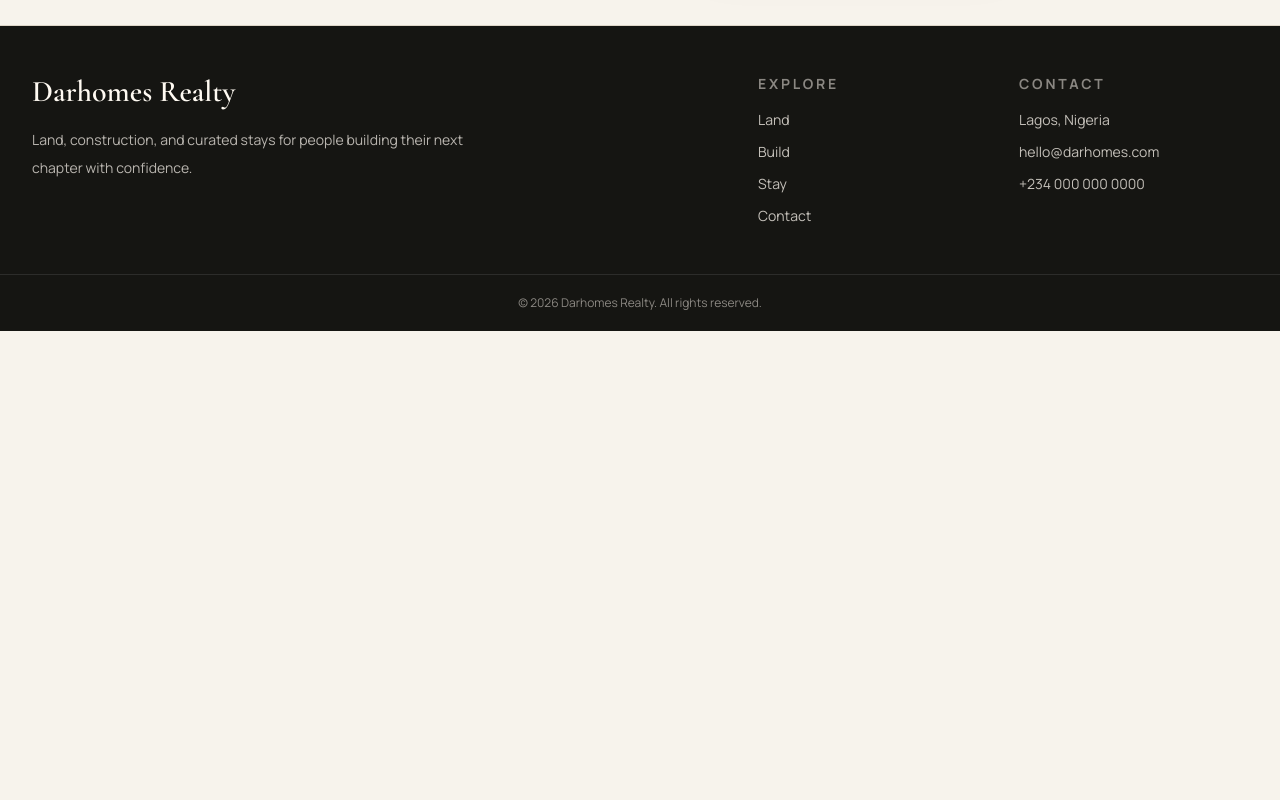
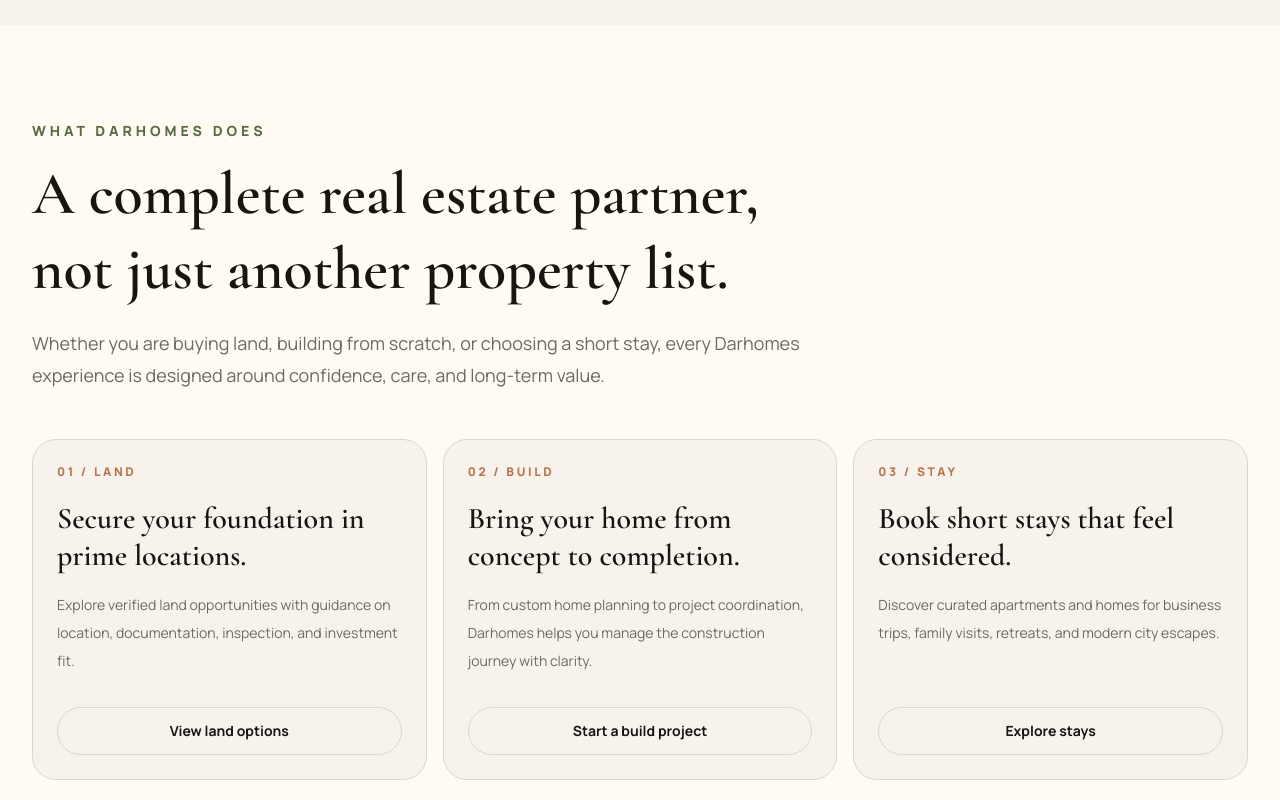
Before and after one commit to Engr-Shegez/DarHomes, a Next.js app: page / in a window 1280 px wide. Shown: the part 860-1660 px from the top of the page. Before the commit the page ends 1191 px from the top, so only its background shows below. Built offline with nearby package versions, Linux system fonts and the light colour scheme.

Commit message:
feat(home): add business pillars section

```diff
--- a/src/app/page.tsx
+++ b/src/app/page.tsx
@@ -1,9 +1,11 @@
+import { BusinessPillars } from "../components/home/BusinessPillars";
 import { Hero } from "../components/home/Hero";
 
 export default function Home() {
   return (
     <main>
       <Hero />
+      <BusinessPillars />
     </main>
   );
 }
--- /dev/null
+++ b/src/components/home/BusinessPillars.tsx
@@ -0,0 +1,81 @@
+import { Button } from "../ui/Button";
+
+const pillars = [
+  {
+    eyebrow: "01 / Land",
+    title: "Secure your foundation in prime locations.",
+    description:
+      "Explore verified land opportunities with guidance on location, documentation, inspection, and investment fit.",
+    href: "/land",
+    cta: "View land options",
+  },
+  {
+    eyebrow: "02 / Build",
+    title: "Bring your home from concept to completion.",
+    description:
+      "From custom home planning to project coordination, Darhomes helps you manage the construction journey with clarity.",
+    href: "/build",
+    cta: "Start a build project",
+  },
+  {
+    eyebrow: "03 / Stay",
+    title: "Book short stays that feel considered.",
+    description:
+      "Discover curated apartments and homes for business trips, family visits, retreats, and modern city escapes.",
+    href: "/rent",
+    cta: "Explore stays",
+  },
+];
+
+export function BusinessPillars() {
+  return (
+    <section className="bg-surface px-4 py-16 sm:px-6 md:py-24 lg:px-8">
+      <div className="mx-auto max-w-7xl">
+        <div className="max-w-3xl">
+          <p className="text-xs font-extrabold uppercase tracking-[0.28em] text-olive sm:text-sm">
+            What Darhomes Does
+          </p>
+
+          <h2 className="mt-4 font-display text-4xl font-semibold leading-tight text-charcoal sm:text-5xl md:text-6xl">
+            A complete real estate partner, not just another property list.
+          </h2>
+
+          <p className="mt-5 text-base leading-8 text-muted sm:text-lg">
+            Whether you are buying land, building from scratch, or choosing a
+            short stay, every Darhomes experience is designed around confidence,
+            care, and long-term value.
+          </p>
+        </div>
+
+        <div className="mt-12 grid gap-4 md:grid-cols-3">
+          {pillars.map((pillar) => (
+            <article
+              key={pillar.eyebrow}
+              className="group flex min-h-[340px] flex-col justify-between rounded-[1.5rem] border border-line bg-background p-6 transition hover:-translate-y-1 hover:border-charcoal"
+            >
+              <div>
+                <p className="text-xs font-extrabold uppercase tracking-[0.22em] text-clay">
+                  {pillar.eyebrow}
+                </p>
+
+                <h3 className="mt-5 font-display text-3xl font-semibold leading-tight text-charcoal">
+                  {pillar.title}
+                </h3>
+
+                <p className="mt-4 text-sm leading-7 text-muted">
+                  {pillar.description}
+                </p>
+              </div>
+
+              <div className="mt-8">
+                <Button href={pillar.href} variant="outline" className="w-full">
+                  {pillar.cta}
+                </Button>
+              </div>
+            </article>
+          ))}
+        </div>
+      </div>
+    </section>
+  );
+}
```
